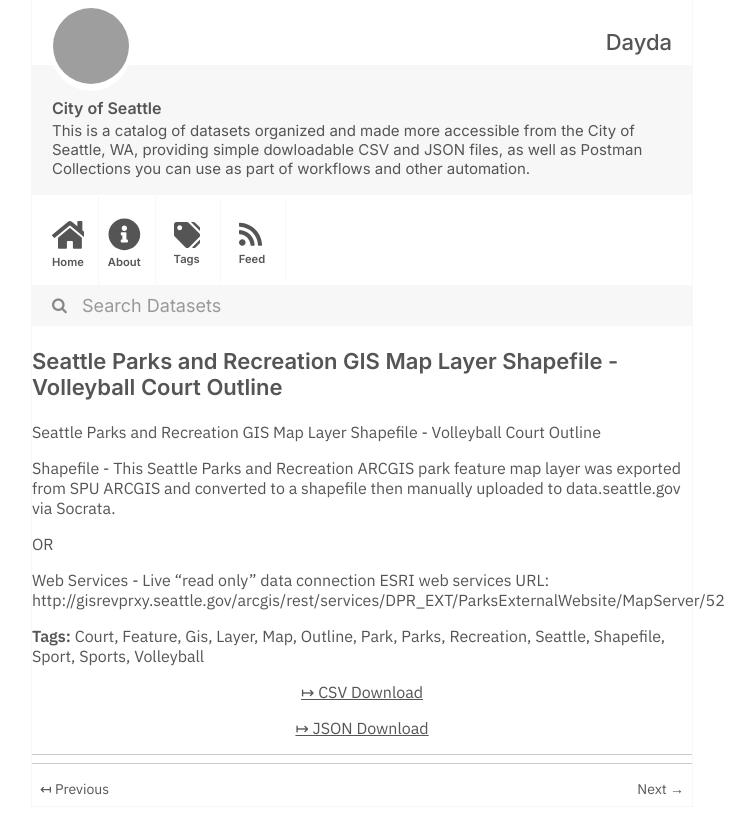
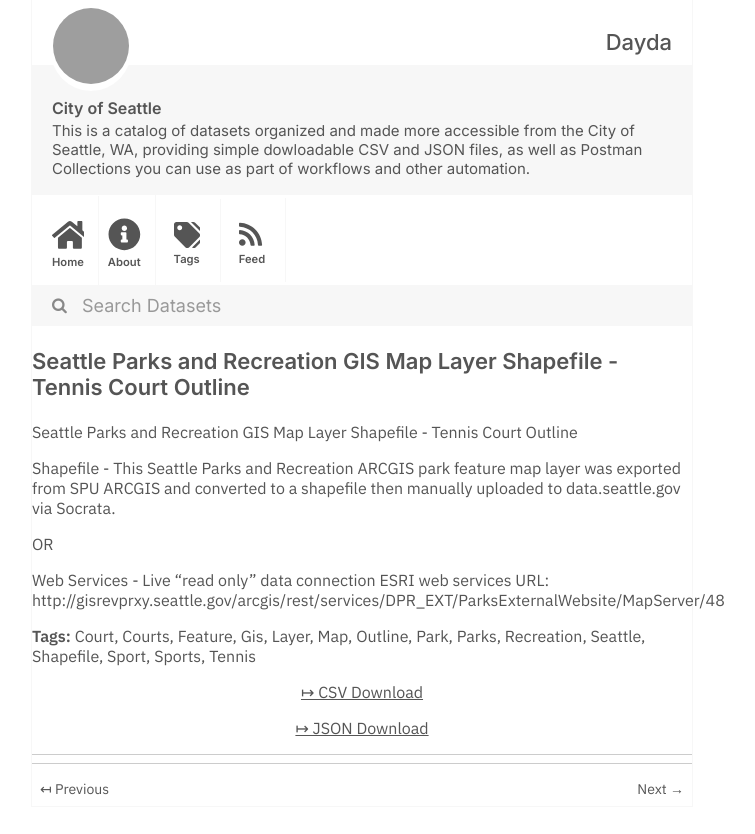
Before and after one commit to dayda-entities/city-of-seattle, a Jekyll site: the page built from _posts/2020-11-10-seattle-parks-and-recreation-g.md, in a window 1280 px wide, cut to the strip 0-834 px from the top of the page. Shown: the whole strip, without its empty margins (278-1033 px from the left). Built offline with Jekyll 4.4.1, drawn with Linux system fonts in a browser that asks for light colours; grey boxes are pictures that could not be loaded.

Commit message:
Publish Data

```diff
--- a/_posts/2020-11-10-seattle-parks-and-recreation-g.md
+++ b/_posts/2020-11-10-seattle-parks-and-recreation-g.md
@@ -1,13 +1,12 @@
 ---
-title: >-
-  Seattle Parks and Recreation GIS Map Layer Shapefile - Volleyball Court
-  Outline
-created: '2020-11-10T16:59:06.492653'
-modified: '2020-11-10T16:59:06.492664'
+title: Seattle Parks and Recreation GIS Map Layer Shapefile - Tennis Court Outline
+created: '2020-11-10T16:58:57.439380'
+modified: '2020-11-10T16:58:57.439387'
 state: active
 type: dataset
 tags:
   - Court
+  - Courts
   - Feature
   - Gis
   - Layer
@@ -20,20 +19,18 @@ tags:
   - Shapefile
   - Sport
   - Sports
-  - Volleyball
+  - Tennis
 groups:
   - Local Government
-csv_url: 'https://data.seattle.gov/api/views/wq8z-xgnk/rows.csv?accessType=DOWNLOAD'
-json_url: 'https://data.seattle.gov/api/views/wq8z-xgnk/rows.json?accessType=DOWNLOAD'
+csv_url: 'https://data.seattle.gov/api/views/agb7-rh9h/rows.csv?accessType=DOWNLOAD'
+json_url: 'https://data.seattle.gov/api/views/agb7-rh9h/rows.json?accessType=DOWNLOAD'
 layout: post
 
 ---
-Seattle Parks and Recreation GIS Map Layer Shapefile - Volleyball Court Outline
+Seattle Parks and Recreation GIS Map Layer Shapefile - Tennis Court Outline
 
-Shapefile - This Seattle Parks and Recreation ARCGIS park feature map layer was exported from SPU ARCGIS and
-converted to a shapefile then manually uploaded to data.seattle.gov via Socrata.
+Shapefile - This Seattle Parks and Recreation ARCGIS park feature map layer was exported from SPU ARCGIS and converted to a shapefile then manually uploaded to data.seattle.gov via Socrata.
 
 OR
 
-Web Services - Live "read only" data connection ESRI web services URL:
-http://gisrevprxy.seattle.gov/arcgis/rest/services/DPR_EXT/ParksExternalWebsite/MapServer/52
+Web Services - Live "read only" data connection ESRI web services URL: http://gisrevprxy.seattle.gov/arcgis/rest/services/DPR_EXT/ParksExternalWebsite/MapServer/48
```
